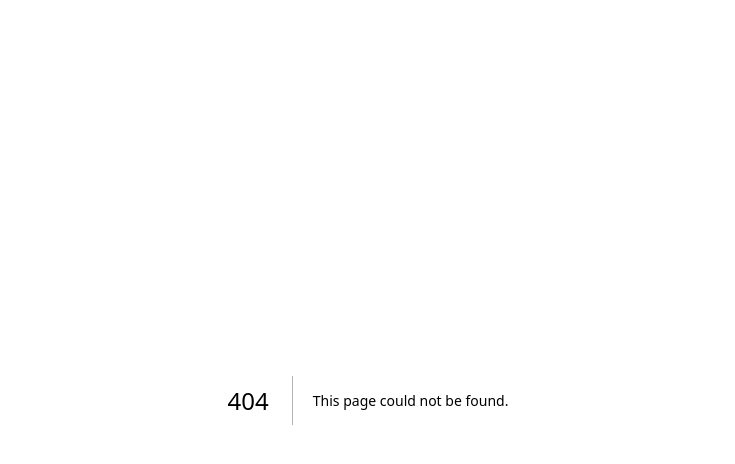
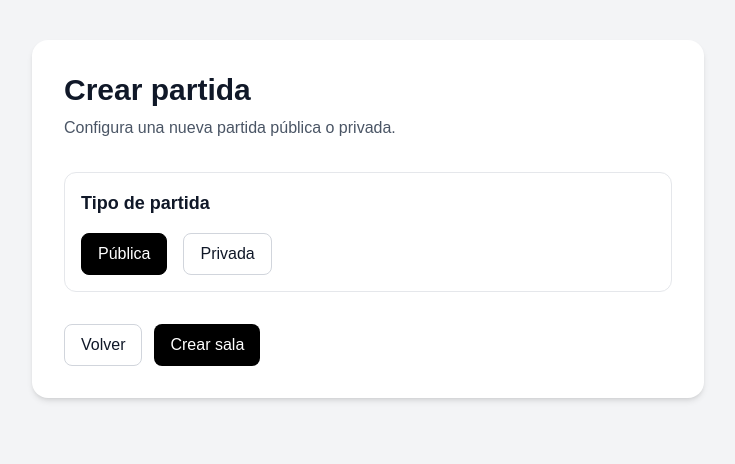
Before and after one commit to SantiagoCaldeZ/mario-poorty-web, a Next.js app: page /lobby/create in a window 1280 px wide. Before the commit this address had no page. Shown: the top 464 px of the page, without its empty margins (272-1007 px from the left). Built offline with nearby package versions, Linux system fonts and the light colour scheme; no server answers.

Commit message:
Crear y unirse a partida

```diff
--- a/app/home/page.tsx
+++ b/app/home/page.tsx
@@ -84,6 +84,7 @@ export default function HomePage() {
           <div className="mt-8 grid gap-4 sm:grid-cols-2">
             <button
                 type="button"
+                onClick={() => router.push("/lobby/create")}
                 className="rounded-lg bg-black px-4 py-3 text-white transition hover:opacity-90"
             >
                 Crear partida
@@ -91,6 +92,7 @@ export default function HomePage() {
 
             <button
                 type="button"
+                onClick={() => router.push("/lobby/join")}
                 className="rounded-lg border border-gray-300 bg-white px-4 py-3 text-gray-900 transition hover:bg-gray-50"
             >
                 Unirse a partida
--- /dev/null
+++ b/app/lobby/create/page.tsx
@@ -0,0 +1,144 @@
+"use client";
+
+import { useState } from "react";
+import { useRouter } from "next/navigation";
+import { supabase } from "@/lib/supabase";
+
+function generateRoomCode(length = 6) {
+  const chars = "ABCDEFGHIJKLMNOPQRSTUVWXYZ0123456789";
+  let result = "";
+
+  for (let i = 0; i < length; i++) {
+    result += chars.charAt(Math.floor(Math.random() * chars.length));
+  }
+
+  return result;
+}
+
+export default function CreateLobbyPage() {
+  const router = useRouter();
+  const [matchType, setMatchType] = useState<"public" | "private">("public");
+  const [loading, setLoading] = useState(false);
+  const [serverError, setServerError] = useState("");
+  const [serverSuccess, setServerSuccess] = useState("");
+
+  const handleCreateLobby = async () => {
+    setServerError("");
+    setServerSuccess("");
+    setLoading(true);
+
+    const {
+      data: { session },
+    } = await supabase.auth.getSession();
+
+    if (!session?.user) {
+      setServerError("Debes iniciar sesión para crear una sala.");
+      setLoading(false);
+      return;
+    }
+
+    const hostId = session.user.id;
+    const roomCode = matchType === "private" ? generateRoomCode() : null;
+
+    const { data, error } = await supabase
+      .from("lobbies")
+      .insert({
+        host_id: hostId,
+        type: matchType,
+        room_code: roomCode,
+        status: "waiting",
+      })
+      .select()
+      .single();
+
+    if (error) {
+      setServerError(error.message);
+      setLoading(false);
+      return;
+    }
+
+    setServerSuccess(
+      matchType === "private"
+        ? `Sala privada creada. Código: ${data.room_code}`
+        : "Sala pública creada correctamente."
+    );
+
+    setLoading(false);
+  };
+
+  return (
+    <main className="min-h-screen bg-gray-100 px-4 py-10">
+      <div className="mx-auto max-w-2xl rounded-2xl bg-white p-8 shadow-md">
+        <h1 className="text-3xl font-bold text-gray-900">Crear partida</h1>
+        <p className="mt-2 text-gray-600">
+          Configura una nueva partida pública o privada.
+        </p>
+
+        <div className="mt-8 space-y-6">
+          <div className="rounded-xl border border-gray-200 p-4">
+            <h2 className="text-lg font-semibold text-gray-900">
+              Tipo de partida
+            </h2>
+
+            <div className="mt-4 flex gap-4">
+              <button
+                type="button"
+                onClick={() => setMatchType("public")}
+                className={`rounded-lg px-4 py-2 border ${
+                  matchType === "public"
+                    ? "bg-black text-white border-black"
+                    : "bg-white text-gray-900 border-gray-300"
+                }`}
+              >
+                Pública
+              </button>
+
+              <button
+                type="button"
+                onClick={() => setMatchType("private")}
+                className={`rounded-lg px-4 py-2 border ${
+                  matchType === "private"
+                    ? "bg-black text-white border-black"
+                    : "bg-white text-gray-900 border-gray-300"
+                }`}
+              >
+                Privada
+              </button>
+            </div>
+          </div>
+        </div>
+
+        {serverError && (
+          <p className="mt-6 rounded-lg bg-red-50 px-3 py-2 text-sm text-red-700">
+            {serverError}
+          </p>
+        )}
+
+        {serverSuccess && (
+          <p className="mt-6 rounded-lg bg-green-50 px-3 py-2 text-sm text-green-700">
+            {serverSuccess}
+          </p>
+        )}
+
+        <div className="mt-8 flex gap-3">
+          <button
+            type="button"
+            onClick={() => router.push("/home")}
+            className="rounded-lg border border-gray-300 bg-white px-4 py-2 text-gray-900 transition hover:bg-gray-50"
+          >
+            Volver
+          </button>
+
+          <button
+            type="button"
+            onClick={handleCreateLobby}
+            disabled={loading}
+            className="rounded-lg bg-black px-4 py-2 text-white transition hover:opacity-90 disabled:opacity-60"
+          >
+            {loading ? "Creando..." : "Crear sala"}
+          </button>
+        </div>
+      </div>
+    </main>
+  );
+}
--- /dev/null
+++ b/app/lobby/join/page.tsx
@@ -0,0 +1,53 @@
+"use client";
+
+import { useState } from "react";
+import { useRouter } from "next/navigation";
+
+export default function JoinLobbyPage() {
+  const router = useRouter();
+  const [roomCode, setRoomCode] = useState("");
+
+  return (
+    <main className="min-h-screen bg-gray-100 px-4 py-10">
+      <div className="mx-auto max-w-2xl rounded-2xl bg-white p-8 shadow-md">
+        <h1 className="text-3xl font-bold text-gray-900">Unirse a partida</h1>
+        <p className="mt-2 text-gray-600">
+          Ingresa el código de una sala privada para unirte.
+        </p>
+
+        <div className="mt-8">
+          <label className="mb-2 block text-sm font-medium text-gray-700">
+            Código de sala
+          </label>
+          <input
+            type="text"
+            value={roomCode}
+            onChange={(e) => setRoomCode(e.target.value.toUpperCase())}
+            placeholder="ABC123"
+            className="w-full rounded-lg border border-gray-300 px-3 py-2 outline-none focus:border-black"
+          />
+          <p className="mt-2 text-sm text-gray-500">
+            Más adelante esta pantalla buscará la sala real en Supabase.
+          </p>
+        </div>
+
+        <div className="mt-8 flex gap-3">
+          <button
+            type="button"
+            onClick={() => router.push("/home")}
+            className="rounded-lg border border-gray-300 bg-white px-4 py-2 text-gray-900 transition hover:bg-gray-50"
+          >
+            Volver
+          </button>
+
+          <button
+            type="button"
+            className="rounded-lg bg-black px-4 py-2 text-white transition hover:opacity-90"
+          >
+            Unirse
+          </button>
+        </div>
+      </div>
+    </main>
+  );
+}
```
Lines whose indentation alone changed are shown as unchanged.
